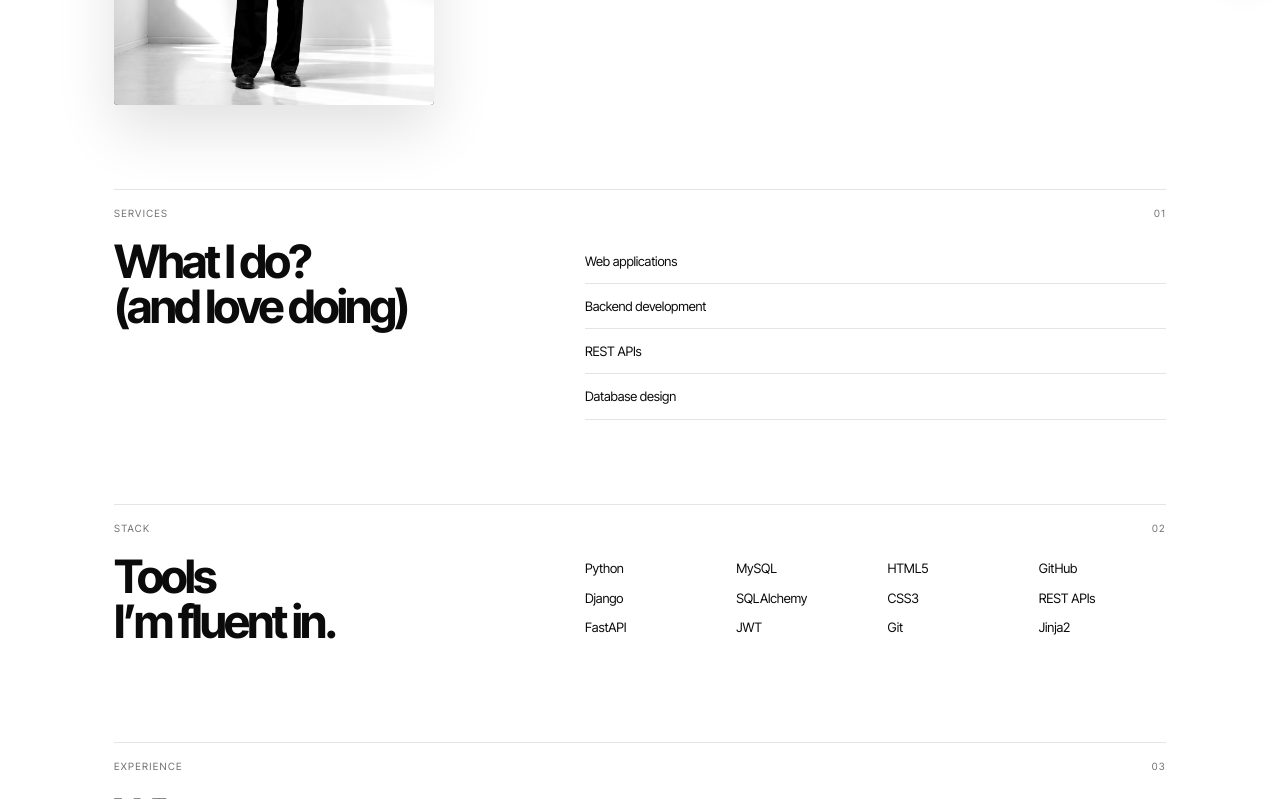
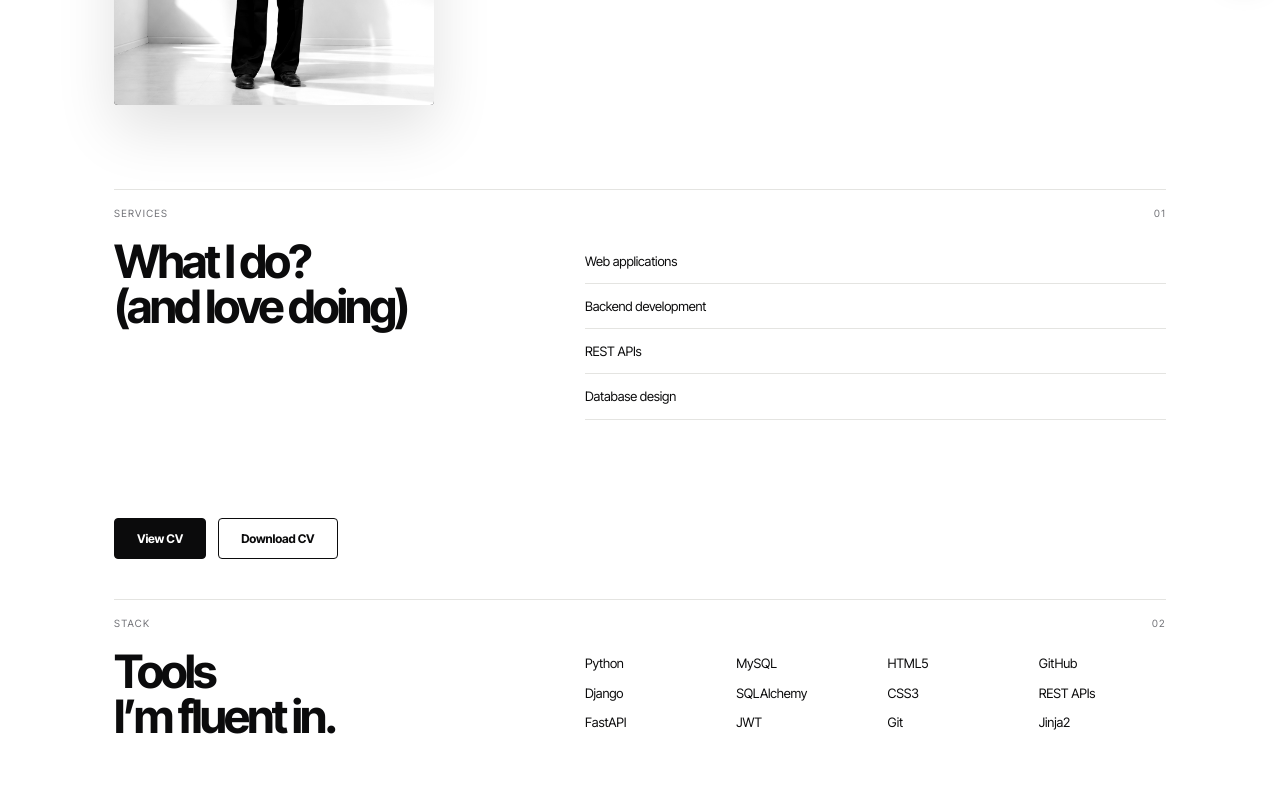
Before and after one commit to mohammedshanvc-droid/Mohammed-Shan-Portfolio, a plain HTML site: page index.html in a window 1280 px wide. Shown: the part 803-1602 px from the top of the page. Drawn offline with Linux system fonts and the light colour scheme.

Commit message:
Fix CV file path

```diff
--- a/index.html
+++ b/index.html
@@ -8,6 +8,7 @@
 <meta name="description" content="Portfolio of Mohammed Shan VC, Python Full Stack Developer. Explore web applications, backend projects, skills and contact details.">
 <link rel="stylesheet" href="https://fonts.googleapis.com/css2?family=Inter+Tight:wght@400;500;700;800&display=swap">
 <style>
+
 :root{--bg:#fff;--fg:#0b0b0c;--mute:#6f7075;--line:#e4e4e1;--band:#0b0b0c;--band-fg:#fff;--blue:#3157ff;--f:'Inter Tight',system-ui,-apple-system,'Segoe UI',Helvetica,Arial,sans-serif;box-sizing:border-box;padding-top:env(safe-area-inset-top,0px);padding-bottom:env(safe-area-inset-bottom,0px)}
 @media(prefers-color-scheme:dark){:root:not([data-theme="light"]){--bg:#0b0b0c;--fg:#f2f2ef;--mute:#9a9ba0;--line:#26272a;--band:#f2f2ef;--band-fg:#0b0b0c}}
 :root[data-theme="dark"]{--bg:#0b0b0c;--fg:#f2f2ef;--mute:#9a9ba0;--line:#26272a;--band:#f2f2ef;--band-fg:#0b0b0c}
@@ -134,6 +135,39 @@ dialog::backdrop{background:rgba(0,0,0,.6);backdrop-filter:blur(4px)}
 }
 @media(min-width:1024px){.two{grid-template-columns:5fr 7fr;gap:56px}.tools{columns:4}}
 @media(prefers-reduced-motion:reduce){html{scroll-behavior:auto}#role::after{animation:none}.pimg img,.pc,.band svg,.photo,.photo img{transition:none}.pc{opacity:1;transform:none}}
+.cv-buttons {
+    display: flex;
+    flex-wrap: wrap;
+    gap: 12px;
+    padding-top: 14px;
+    padding-bottom: 40px;
+}
+
+.cv-btn {
+    display: inline-flex;
+    align-items: center;
+    justify-content: center;
+    padding: 12px 22px;
+    border: 1px solid var(--fg);
+    border-radius: 4px;
+    font: 700 12px var(--f);
+    transition: transform 0.2s, opacity 0.2s;
+}
+
+.cv-btn:hover {
+    transform: translateY(-2px);
+    opacity: 0.85;
+}
+
+.view-cv {
+    background: var(--fg);
+    color: var(--bg);
+}
+
+.download-cv {
+    background: transparent;
+    color: var(--fg);
+}
 </style>
 </head>
 <body>
@@ -166,7 +200,7 @@ dialog::backdrop{background:rgba(0,0,0,.6);backdrop-filter:blur(4px)}
         <img src="static/image/profileblack.PNG" alt="Mohammed Shan VC" width="520" height="650">
       </figure>
       <div>
-        <p class="hello">Hello!<br>I’m Mohammed Shan</p>
+        <p class="hello">Hello!<br>I’m Mohammed Shan VC</p>
         <p>A BCA graduate from the University of Calicut, training in Python full stack development at HACA. I build secure, database-driven web apps with Django and FastAPI.</p>
         <p class="mut">Perinthalmanna, Kerala · Open to internships and entry-level roles</p>
       </div>
@@ -185,6 +219,24 @@ dialog::backdrop{background:rgba(0,0,0,.6);backdrop-filter:blur(4px)}
       </ul>
     </div>
   </div>
+
+<div class="cv-buttons pad">
+
+    <a href="static/cv/Mohammed-Shan-VC-CV.pdf"
+       target="_blank"
+       rel="noopener"
+       class="cv-btn view-cv">
+        View CV
+    </a>
+
+    <a href="static/cv/Mohammed-Shan-VC-CV.pdf"
+       download="Mohammed-Shan-VC-CV.pdf"
+       class="cv-btn download-cv">
+        Download CV
+    </a>
+
+</div>
+
 
   <div class="pad blk">
     <div class="lab"><span>Stack</span><span>02</span></div>
```
Also changed, not shown: 1 other file.
